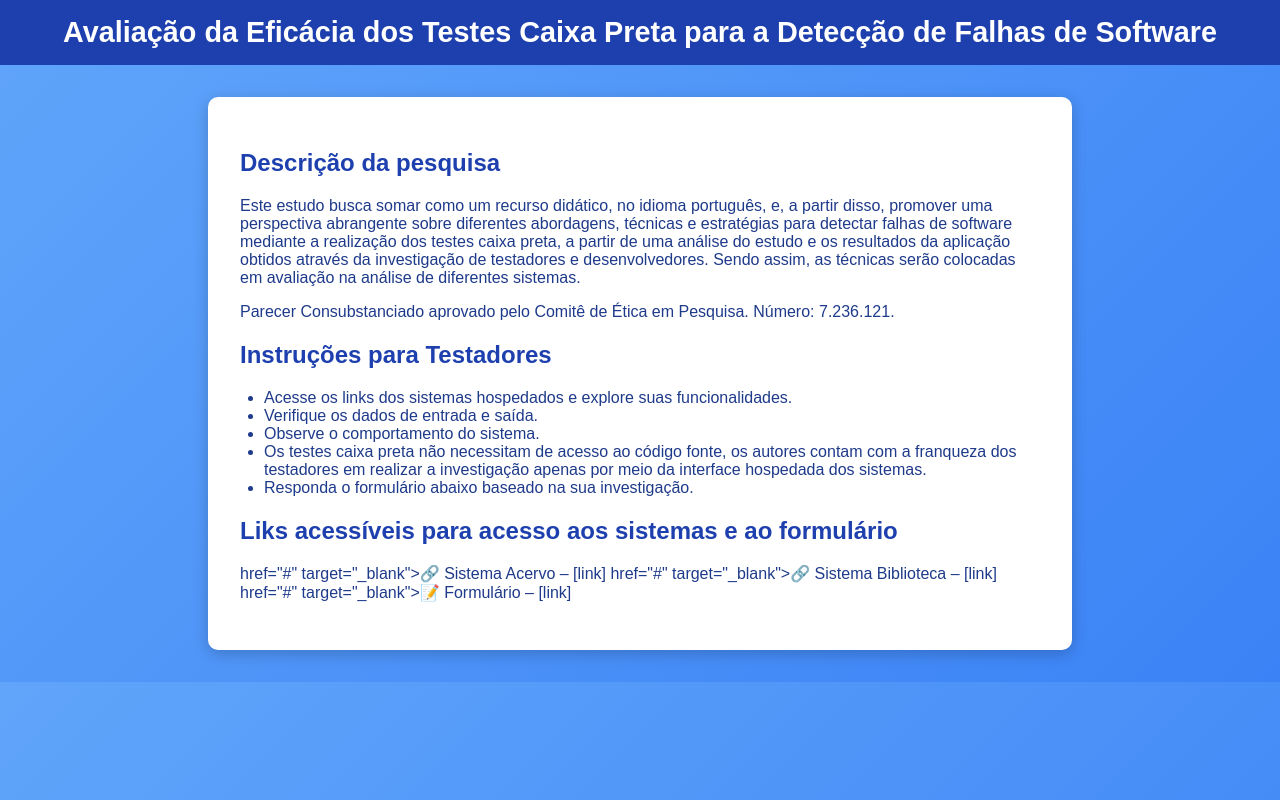
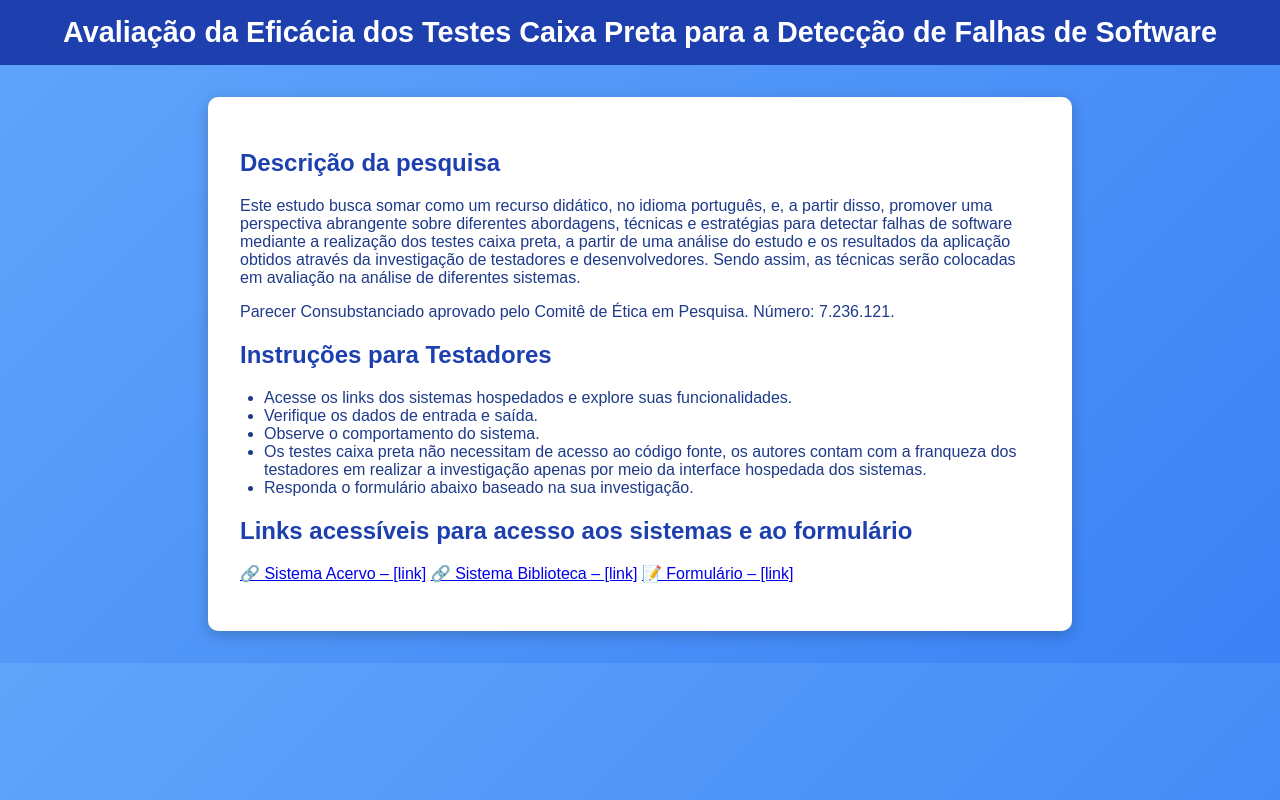
Before and after one commit to clarameira/BlackBoxTesters, a plain HTML site: page index.html in a window 1280 px wide. Drawn offline with Linux system fonts and the light colour scheme.

Commit message:
chore: edit

```diff
--- a/index.html
+++ b/index.html
@@ -105,11 +105,11 @@
       <li>Responda o formulário abaixo baseado na sua investigação.</li>
     </ul>
 
-    <h2>Liks acessíveis para acesso aos sistemas e ao formulário</h2>
+    <h2>Links acessíveis para acesso aos sistemas e ao formulário</h2>
     <p>
-      href="#" target="_blank">🔗 Sistema Acervo – [link]
-      href="#" target="_blank">🔗 Sistema Biblioteca – [link]
-      href="#" target="_blank">📝 Formulário – [link]
+      <a href="#" target="_blank">🔗 Sistema Acervo – [link]</a>
+      <a href="#" target="_blank">🔗 Sistema Biblioteca – [link]</a>
+      <a href="#" target="_blank">📝 Formulário – [link]</a>
     <p>
 </body>
 </html>
```
